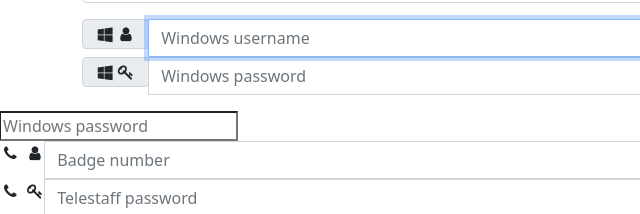
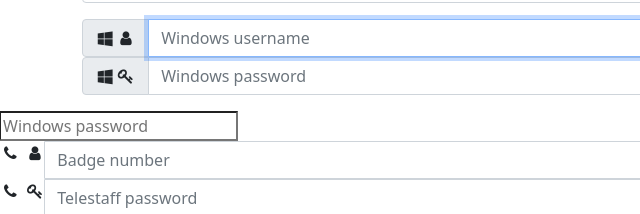
Before and after one commit to porcej/webstaff.xyz, a plain HTML site: page index.html in a window 1280 px wide. Shown: the part 277-491 px from the top of the page, 0-640 px from the left. Drawn offline with nearby package versions, Linux system fonts and the light colour scheme.

```diff
--- a/index.html
+++ b/index.html
@@ -49,9 +49,7 @@
 
 
   <div class="input-group mb-0">
-    <div class="input-group-prepend">
-      <span class="input-group-text" id="basic-addon-windows-username"><i class="fa fa-windows fa-fw ltblue" aria-hidden="true"></i> <i class="fa fa-user fa-fw ltblue" aria-hidden="true"></i></span>
-    </div>
+    <span class="input-group-text" id="basic-addon-windows-username"><i class="fa fa-windows fa-fw ltblue" aria-hidden="true"></i> <i class="fa fa-user fa-fw ltblue" aria-hidden="true"></i></span>
     <input
       class="form-control"
       type="text"
@@ -69,9 +67,7 @@
   </div>
 
   <div class="input-group mb-3">
-    <div class="input-group-prepend">
-      <span class="input-group-text" id="basic-addon-windows-password"><i class="fa fa-windows fa-fw ltblue" aria-hidden="true"></i> <i class="fa fa-key fa-fw ltblue" aria-hidden="true"></i></span>
-    </div>
+    <span class="input-group-text" id="basic-addon-windows-password"><i class="fa fa-windows fa-fw ltblue" aria-hidden="true"></i> <i class="fa fa-key fa-fw ltblue" aria-hidden="true"></i></span>
     <input class="form-control" type="password" data-lpignore="true" id="dpass" name="dpass" tabindex="2" placeholder="Windows password" aria-label="Windows password" aria-describedby="basic-addon-windows-password" required>
     </div>
   </div>
```
